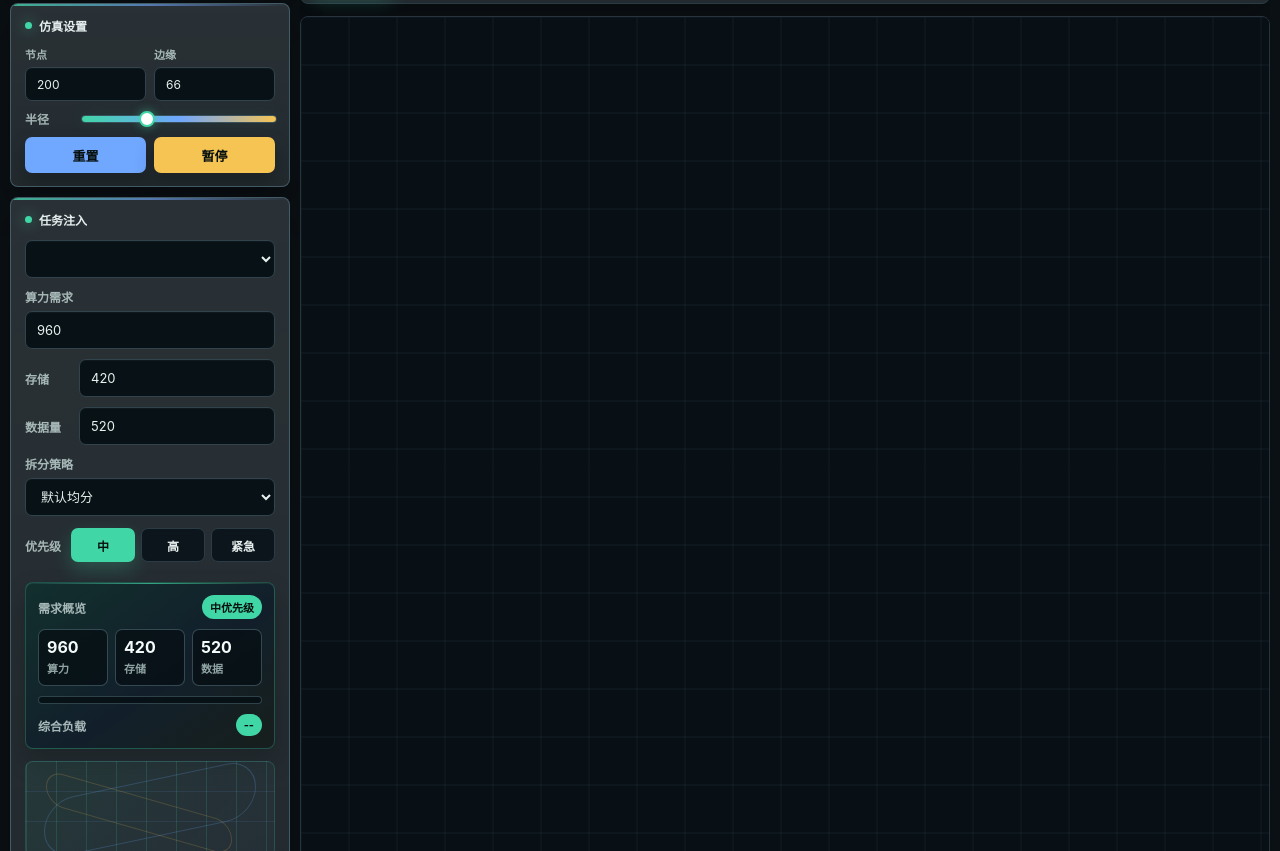
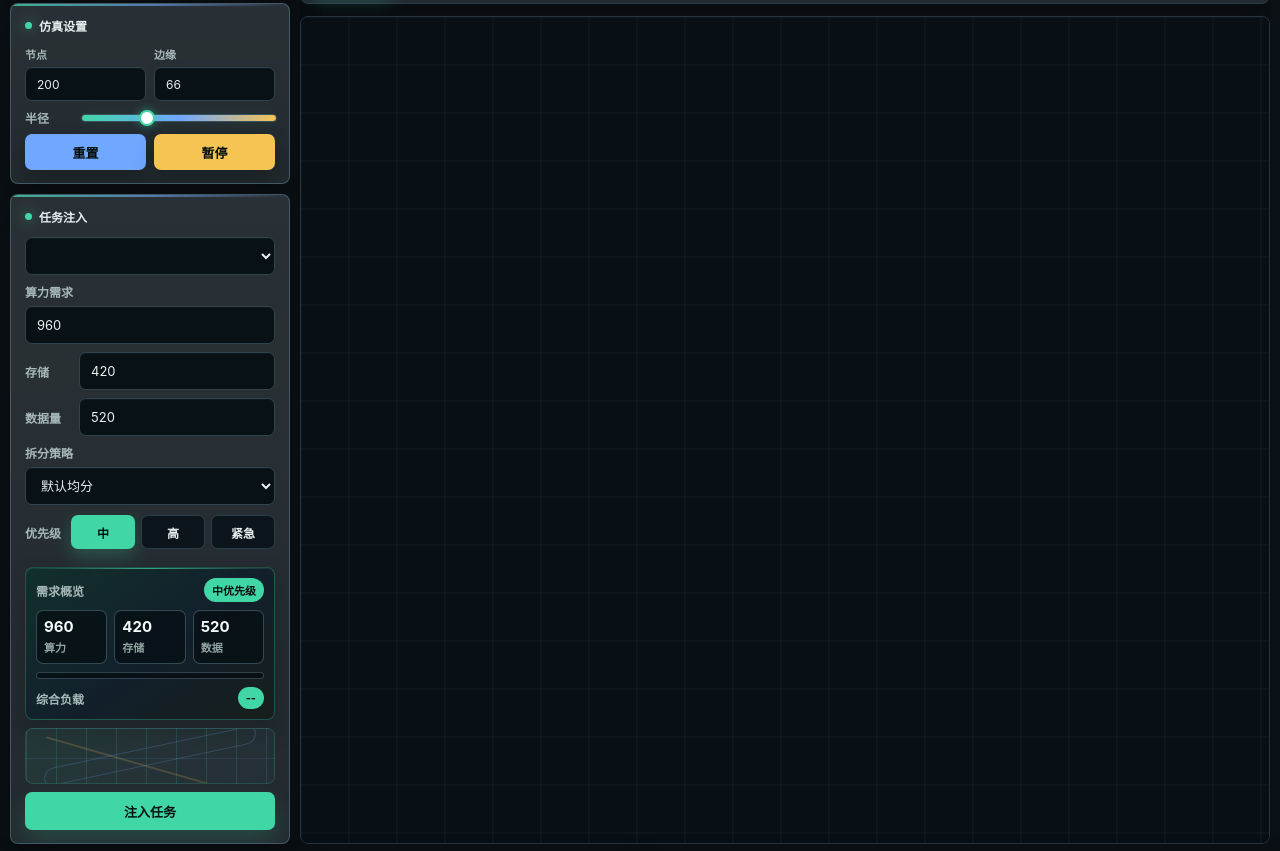
Before and after one commit to lck1001/comm-compute-net-sim, a website: page public/index.html in a window 1280 px wide. Shown: the part 64-915 px from the top of the page. Drawn offline with Linux system fonts and the light colour scheme; no server answers.

Commit message:
Update styles

```diff
--- a/public/styles.css
+++ b/public/styles.css
@@ -80,10 +80,15 @@ select {
   gap: 0;
 }
 
+.sidebar .task-panel-fill > .task-spacer {
+  flex-shrink: 1;
+}
+
 .sidebar .task-panel-fill .task-spacer {
   position: relative;
-  min-height: 96px;
-  margin: 12px 0 10px;
+  flex: 0 1 clamp(34px, 7vh, 72px);
+  min-height: 34px;
+  margin: 8px 0;
   overflow: hidden;
   background:
     linear-gradient(90deg, rgba(65, 214, 166, 0.16) 1px, transparent 1px),
@@ -132,9 +137,9 @@ select {
 .demand-preview {
   position: relative;
   display: grid;
-  gap: 10px;
-  margin-top: 10px;
-  padding: 12px;
+  gap: 8px;
+  margin-top: 8px;
+  padding: 10px;
   overflow: hidden;
   background:
     linear-gradient(145deg, rgba(65, 214, 166, 0.14), rgba(112, 167, 255, 0.08) 56%, rgba(246, 196, 83, 0.06)),
@@ -180,7 +185,7 @@ select {
 
 .demand-preview-grid span {
   min-width: 0;
-  padding: 9px 8px;
+  padding: 8px 7px;
   background: rgba(5, 13, 17, 0.72);
   border: 1px solid rgba(88, 116, 128, 0.56);
   border-radius: 7px;
@@ -197,7 +202,7 @@ select {
 
 .demand-preview-grid b {
   color: #f5fbfa;
-  font-size: 16px;
+  font-size: 15px;
   line-height: 1;
 }
 
@@ -210,7 +215,7 @@ select {
 }
 
 .demand-load {
-  height: 8px;
+  height: 7px;
   overflow: hidden;
   background: rgba(5, 13, 17, 0.78);
   border: 1px solid rgba(88, 116, 128, 0.5);
@@ -370,6 +375,10 @@ h1 {
   display: grid;
   gap: 6px;
   margin-bottom: 10px;
+}
+
+.sidebar .form-row {
+  margin-bottom: 8px;
 }
 
 .form-row.compact {
@@ -539,7 +548,7 @@ input[type="range"]::-moz-range-thumb {
 
 .primary-button {
   width: 100%;
-  height: 40px;
+  height: 38px;
   margin-top: 4px;
   color: #06100e;
   background: var(--accent);
@@ -549,6 +558,13 @@ input[type="range"]::-moz-range-thumb {
   cursor: pointer;
   font-size: 13px;
   box-shadow: 0 12px 24px rgba(65, 214, 166, 0.18);
+}
+
+.sidebar #injectTask {
+  position: sticky;
+  bottom: 0;
+  z-index: 2;
+  margin-top: 0;
 }
 
 .primary-button:disabled {
```
